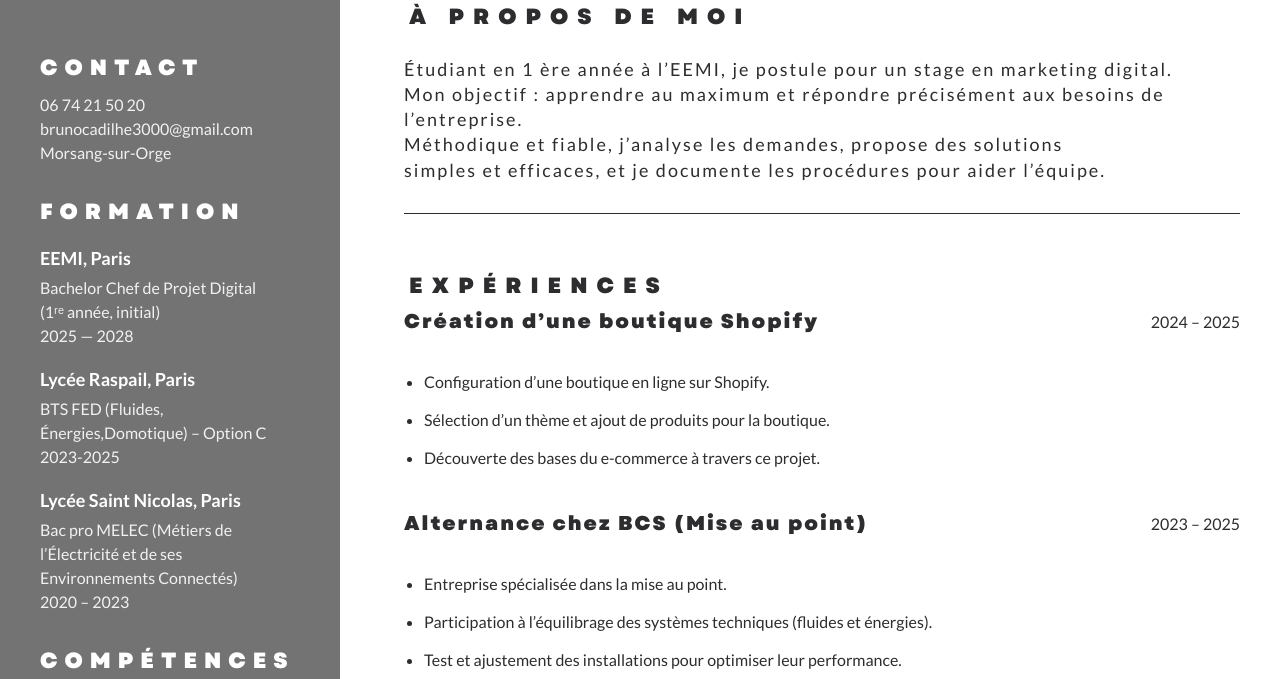
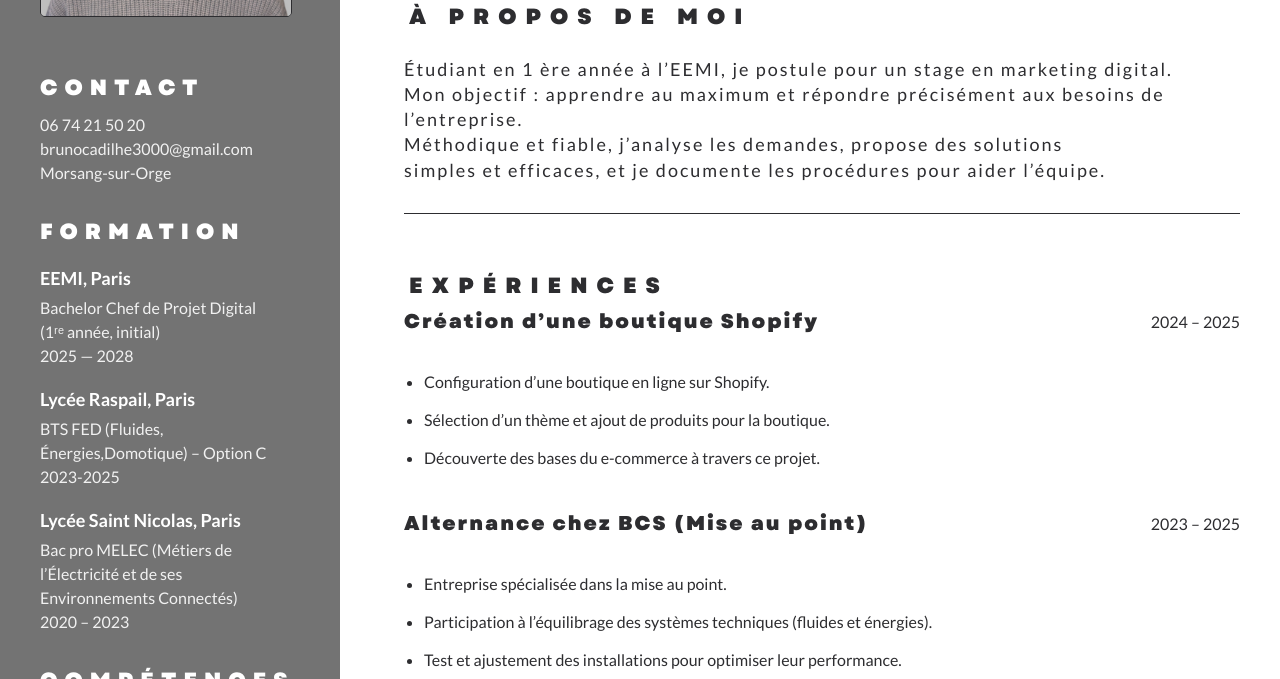
Before and after one commit to suteiku/suteiku, a plain HTML site: page index.html in a window 1280 px wide. Shown: the part 275-954 px from the top of the page. Drawn offline with Linux system fonts and the light colour scheme; files whose address does not match are found by name.

Commit message:
Adjust padding for improved layout in styles.css

```diff
--- a/styles.css
+++ b/styles.css
@@ -33,8 +33,8 @@ h5, p {
   color: white;
   width: 200px;
   padding: 40px;
-  padding-top: 20px;
-  padding-bottom: 20px
+  padding-top: 40px;
+  padding-bottom: 40px
   display: flex;
   flex-direction: column;
   gap: 5px;
```
